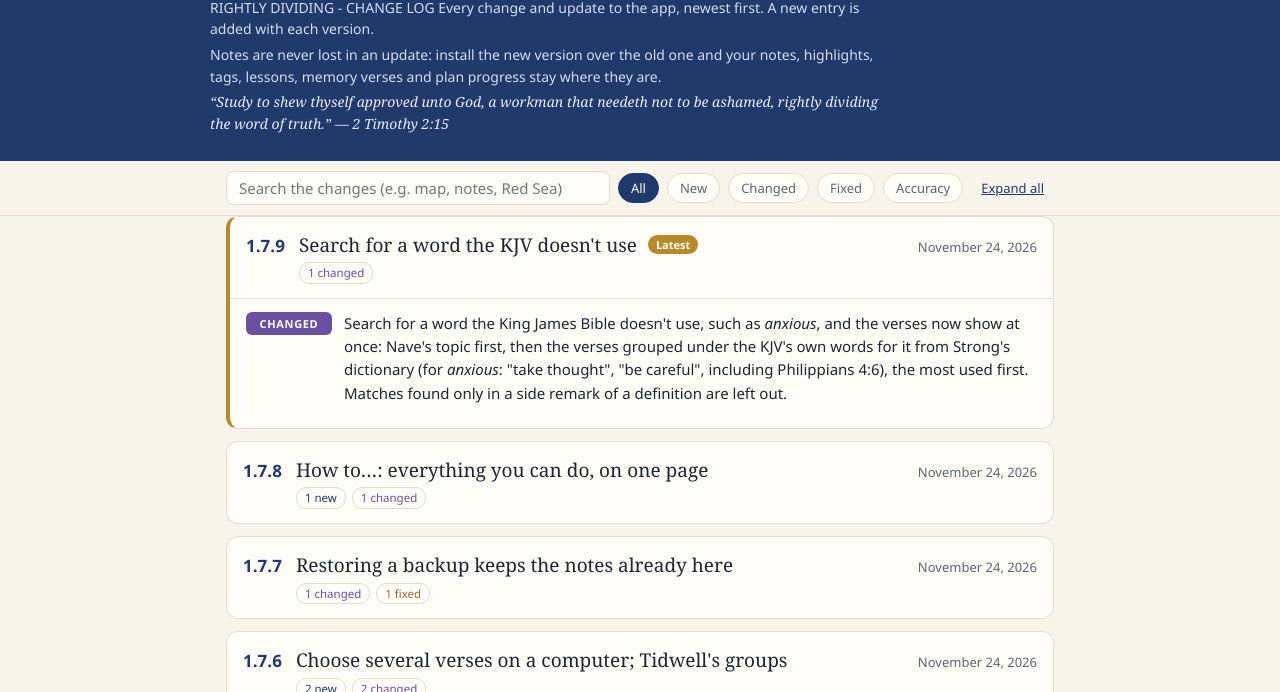
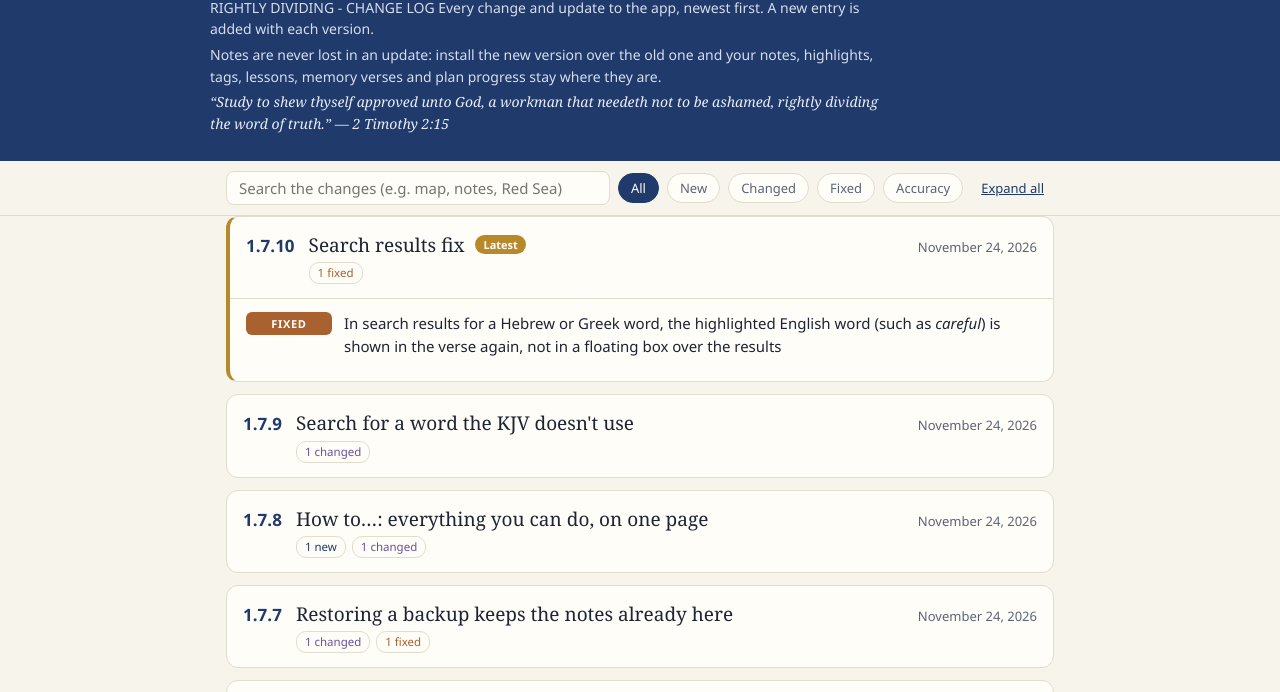
Before and after one commit to cmundell/rightly-dividing-fmnrj8, a plain HTML site: page CHANGELOG.html in a window 1280 px wide. Shown: the part 105-797 px from the top of the page. Drawn offline with Linux system fonts and the light colour scheme.

Commit message:
Rightly Dividing 1.7.10: search results highlight fix
Co-Authored-By: Claude Opus 5.5 <noreply@anthropic.com>
Claude-Session: https://claude.ai/code/session_01Q745QoQnpJZ94K6cLyVB67

```diff
--- a/CHANGELOG.html
+++ b/CHANGELOG.html
@@ -72,8 +72,13 @@
   <button class="btn" id="toggle">Expand all</button>
 </div></div>
 <main class="wrap">
-  <details class="ver" id="v1.7.9" open>
-    <summary><span class="vnum">1.7.9</span><span class="vtitle">Search for a word the KJV doesn't use <span class="latest">Latest</span></span>
+  <details class="ver" id="v1.7.10" open>
+    <summary><span class="vnum">1.7.10</span><span class="vtitle">Search results fix <span class="latest">Latest</span></span>
+      <span class="vmeta">November 24, 2026</span><span class="vtags"><span class="pill p-fix">1 fixed</span></span></summary>
+    <ul class="items"><li class="it t-fix"><span class="tag tag-fix">Fixed</span><div>In search results for a Hebrew or Greek word, the highlighted English word (such as <i>careful</i>) is shown in the verse again, not in a floating box over the results</div></li></ul>
+  </details>
+  <details class="ver" id="v1.7.9">
+    <summary><span class="vnum">1.7.9</span><span class="vtitle">Search for a word the KJV doesn't use</span>
       <span class="vmeta">November 24, 2026</span><span class="vtags"><span class="pill p-change">1 changed</span></span></summary>
     <ul class="items"><li class="it t-change"><span class="tag tag-change">Changed</span><div>Search for a word the King James Bible doesn't use, such as <i>anxious</i>, and the verses now show at once: Nave's topic first, then the verses grouped under the KJV's own words for it from Strong's dictionary (for <i>anxious</i>: "take thought", "be careful", including Philippians 4:6), the most used first. Matches found only in a side remark of a definition are left out.</div></li></ul>
   </details>
--- a/sw.js
+++ b/sw.js
@@ -1,6 +1,6 @@
 'use strict';
 // Keeps Rightly Dividing working offline. The cache name changes with every release.
-const CACHE = 'sts-1.7.9-d8adc77a35';
+const CACHE = 'sts-1.7.10-5fac036ddc';
 const SHELL = ["./", "CHANGELOG.html", "data/basemap.json", "data/brand-bg.jpg", "data/gospel.json", "data/journeys.json", "data/landmarks.json", "data/phrases.json", "data/relief.jpg", "data/tidwell.json", "data/votd.json", "features.js", "home.js", "icon-180.png", "icon-192.png", "icon-512.png", "index.html", "lib/cjs-shim.js", "lib/db.js", "lib/docx.js", "lib/jszip.min.js", "lib/sql-wasm-browser.js", "lib/sql-wasm-browser.wasm", "listen.js", "manifest.webmanifest", "maps.js", "reader.js", "refparse.js", "robots.txt", "study.js", "styles.css", "tools.js", "tsk-web.js", "walk.js", "web.css", "web.js"];
 self.addEventListener('install', (e) => {
   e.waitUntil(caches.open(CACHE).then((c) => c.addAll(SHELL)).then(() => self.skipWaiting()));
--- a/tsk-web.js
+++ b/tsk-web.js
@@ -5,7 +5,7 @@
 /* global initSqlJs, TskDb, JSZip, wRun, wPara, HL_FILL */
 
 (() => {
-  const VERSION = '1.7.9';
+  const VERSION = '1.7.10';
   // the Windows app (windows/ folder) adds rdDesktop: your notes are also copied to a real file in a folder you choose
   const desk = window.rdDesktop || null;
   let deskTimer = null;
```
